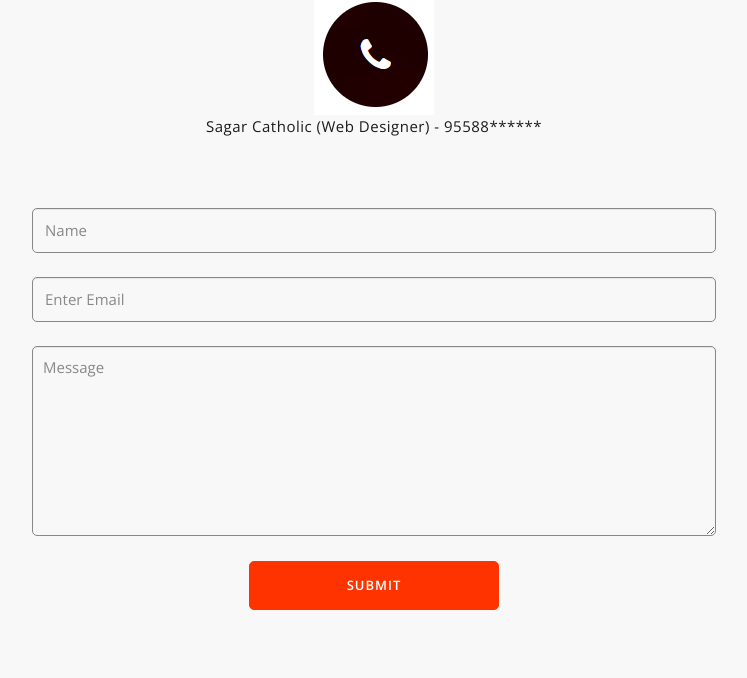
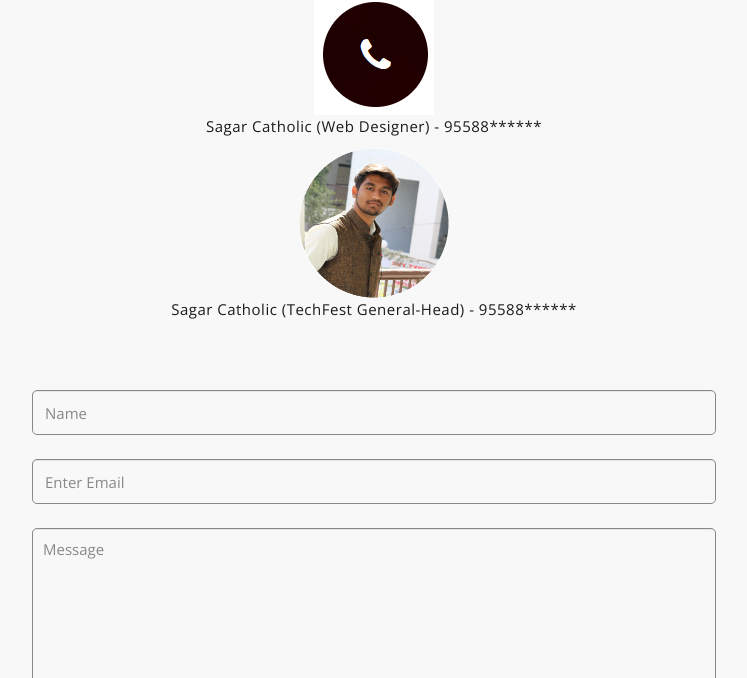
Before and after one commit to SagarCatholic/SagarCatholic.github.io, a plain HTML site: page techfest/index.html in a window 1280 px wide. Shown: the part 6092-6770 px from the top of the page, without its empty margins (266-1013 px from the left). Drawn offline with nearby package versions, Linux system fonts and the light colour scheme.

Commit message:
Modify in techfest head

```diff
--- a/techfest/index.html
+++ b/techfest/index.html
@@ -468,6 +468,9 @@
 
 								<img src="assets/images/phone.png"></img>
 								<p>Sagar Catholic (Web Designer)	-	95588******</p>
+
+								<img src="assets/images/head.png" height="150" width="150"></img>
+								<p>Sagar Catholic (TechFest General-Head)	-	95588******</p>
 							</div>
 
 							<!-- Start Contact Content -->
```
Also changed, not shown: techfest/assets/images/head.png (added).
